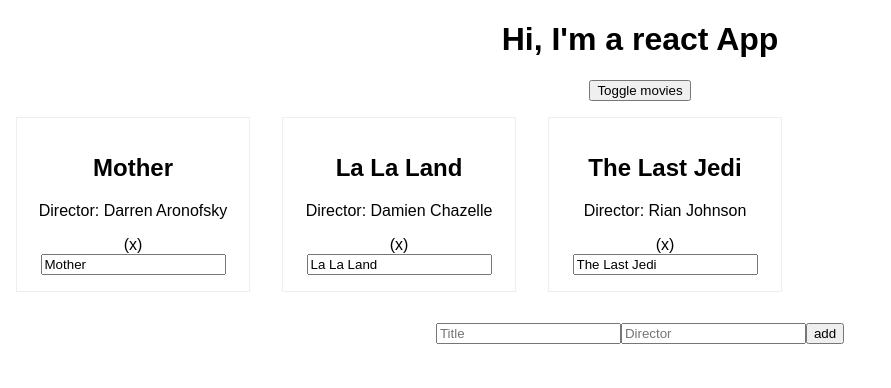
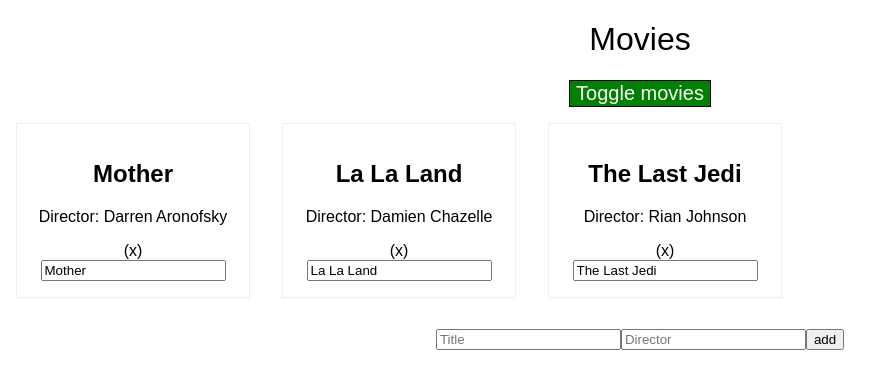
Before and after one commit to clemlatz/watchlist, a React (Create React App) app: page / in a window 1280 px wide. Shown: the top 388 px of the page, without its empty margins (0-891 px from the left). Built offline with nearby package versions, Linux system fonts and the light colour scheme.

Commit message:
Dynamically update title and button's style

```diff
--- a/src/App.css
+++ b/src/App.css
@@ -5,3 +5,15 @@
 .movie-list {
   display: flex;
 }
+
+.App-title {
+  font-weight: normal;
+}
+
+.red {
+  color: red;
+}
+
+.bold {
+  font-weight: bold;
+}
--- a/src/App.js
+++ b/src/App.js
@@ -60,6 +60,13 @@ class App extends Component {
       marginTop: '15px'
     };
 
+    const buttonStyle = {
+      background: 'red',
+      border: '1px solid black',
+      color: 'white',
+      fontSize: '20px'
+    };
+
     let movies = null;
     if (this.state.showMovies) {
       movies = (
@@ -77,12 +84,22 @@ class App extends Component {
           })}
         </div>
       )
+      buttonStyle.background = 'green';
+    }
+
+    const classes = ['App-title'];
+    const movieLength = this.state.movies.length;
+    if (movieLength < 3) {
+      classes.push('red');
+    }
+    if (movieLength < 2) {
+      classes.push('bold');
     }
 
     return (
       <div className="App">
-        <h1>Hi, I'm a react App</h1>
-        <button onClick={this._toggleMoviesHandler}>Toggle movies</button>
+        <h1 className={classes.join(' ')}>Movies</h1>
+        <button style={buttonStyle} onClick={this._toggleMoviesHandler}>Toggle movies</button>
         {movies}
         <form style={formStyle} onSubmit={this.handleSubmit}>
           <input name="title" placeholder="Title" ref={(input) => this._title = input}/>
```
